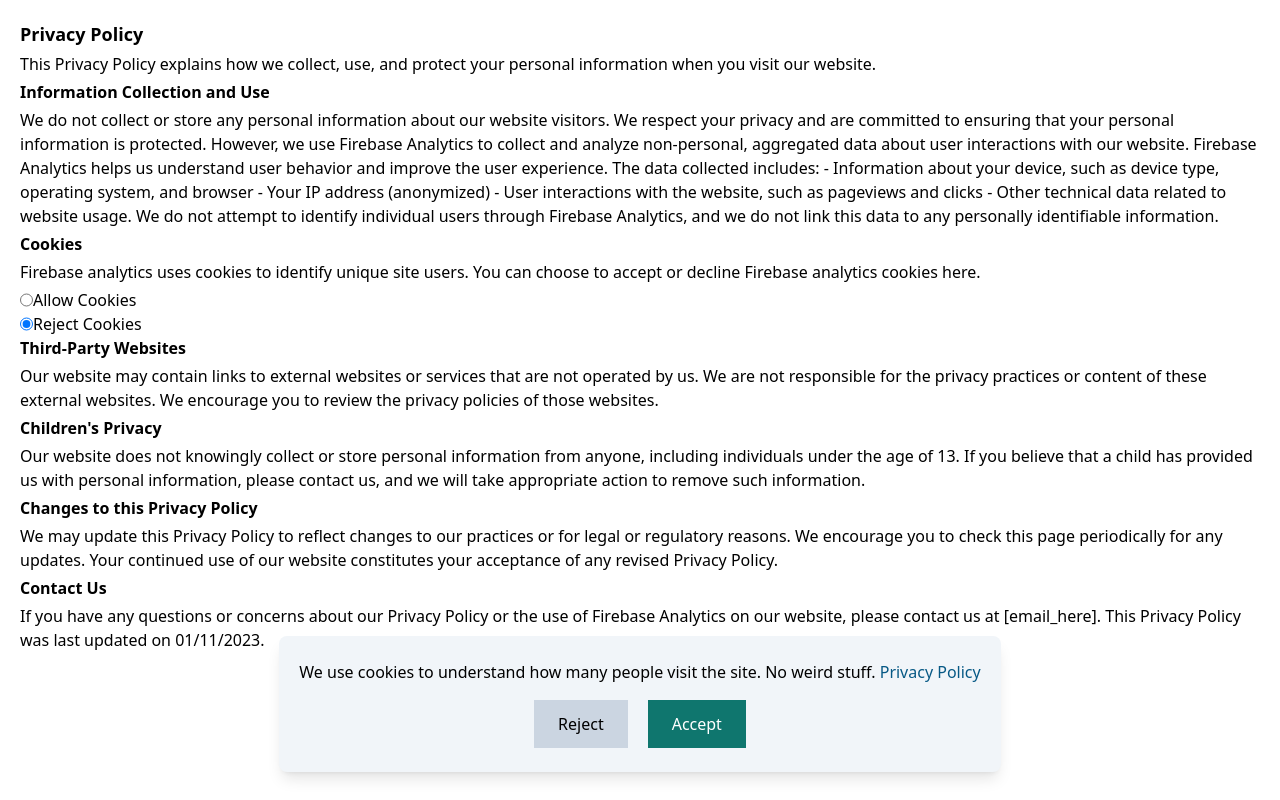
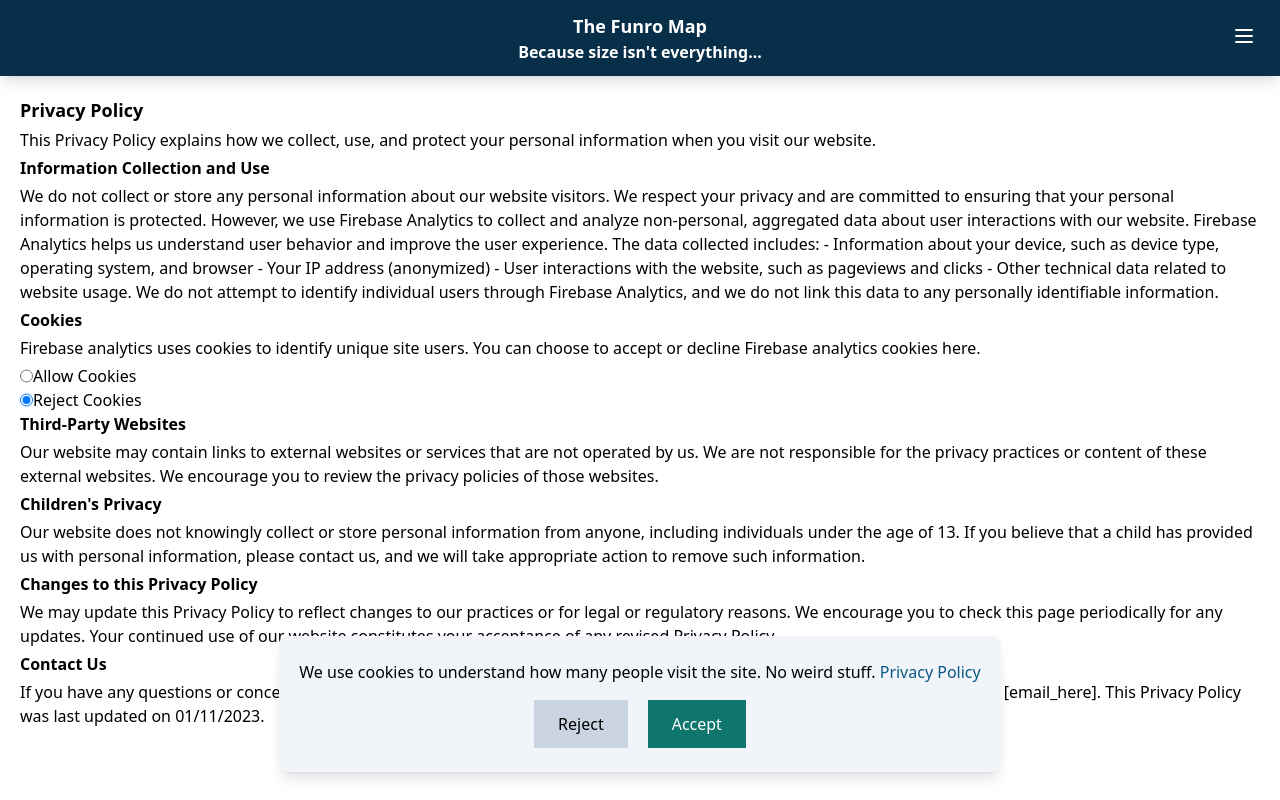
Before and after one commit to mcrav/funro-map, a Next.js app: page /privacy in a window 1280 px wide. Built offline with nearby package versions, Linux system fonts and the light colour scheme.

Commit message:
Add navbar to all pages

```diff
--- a/src/components/map/hooks/useMap.ts
+++ b/src/components/map/hooks/useMap.ts
@@ -12,7 +12,7 @@ export const useMap = () => {
   const mapContainer = useRef<null | HTMLDivElement>(null);
   const map = useRef<null | mapboxgl.Map>(null);
   const [lng] = useState(-4.247334);
-  const [lat] = useState(57.022703);
+  const [lat] = useState(56.422703);
   const [zoom] = useState(5.5);
   const [mapIsLoaded, setMapIsLoaded] = useState(false);
 
--- a/src/components/navbar.tsx
+++ b/src/components/navbar.tsx
@@ -33,7 +33,7 @@ export const Navbar = () => {
     // eslint-disable-next-line
   }, [menuRef, showMenu]);
   return (
-    <nav className="fixed left-0 top-0 z-50 m-0 w-full bg-sky-950 text-center text-white shadow-lg">
+    <nav className="sticky left-0 top-0 z-50 m-0 w-full bg-sky-950 text-center text-white shadow-lg">
       <div className="ml-auto inline-flex flex-col p-3">
         <H1>The Funro Map</H1>
         <H2>{"Because size isn't everything..."}</H2>
--- a/src/pages/_app.tsx
+++ b/src/pages/_app.tsx
@@ -5,6 +5,7 @@ import mapboxgl from "mapbox-gl";
 import "~/styles/globals.css";
 import { QueryClient, QueryClientProvider } from "react-query";
 import { CookiePopup } from "~/components/cookie-popup";
+import { Navbar } from "~/components/navbar";
 
 mapboxgl.accessToken =
   "pk.eyJ1IjoibWNyYXYiLCJhIjoiY2xucW1wNHhrMTZjdzJtcGZhZGowZXR3ZyJ9.HdBZMVZKNhY0B-Nd9-ZtAw";
@@ -15,6 +16,7 @@ const MyApp: AppType = ({ Component, pageProps }) => {
   return (
     <>
       <QueryClientProvider client={queryClient}>
+        <Navbar />
         <Component {...pageProps} />
         <CookiePopup />
       </QueryClientProvider>
--- a/src/pages/index.tsx
+++ b/src/pages/index.tsx
@@ -3,7 +3,6 @@ import Head from "next/head";
 import { useEffect, useState } from "react";
 import { InfoModal } from "~/components/info-modal";
 import { Map } from "~/components/map/map";
-import { Navbar } from "~/components/navbar";
 import { A } from "~/components/typography";
 import { LocalStorageKeys } from "~/constants";
 
@@ -45,7 +44,6 @@ const Home: NextPage = () => {
         <meta property="og:url" content="https://funromap.web.app" />
       </Head>
       <main className="">
-        <Navbar />
         <Map />
         <InfoModal
           show={showInfoModal}
```
